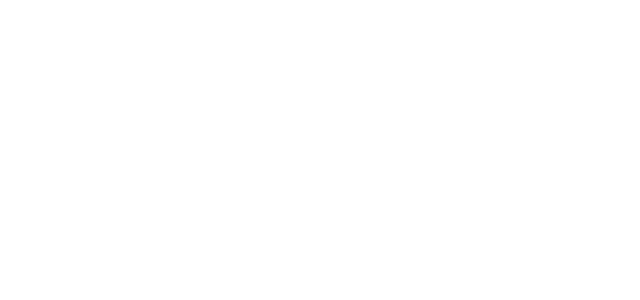
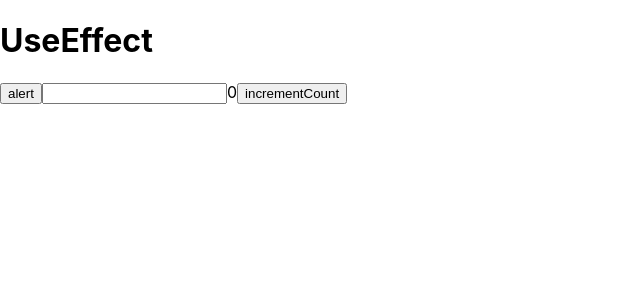
Before and after one commit to harshareddy979/july29threact, a React (Create React App) app: page /useeffect in a window 1280 px wide. Before the commit this address had no page. Shown: the top 300 px of the page, without its empty margins (0-640 px from the left). Built offline with nearby package versions, Linux system fonts and the light colour scheme.

Commit message:
added useeffect

```diff
--- a/package.json
+++ b/package.json
@@ -14,7 +14,7 @@
     "web-vitals": "^2.1.4"
   },
   "scripts": {
-    "start": "react-scripts start",
+    "start": "set PORT=4000 && react-scripts start",
     "build": "react-scripts build",
     "test": "react-scripts test",
     "eject": "react-scripts eject"
--- /dev/null
+++ b/src/Components/UseEffect.js
@@ -0,0 +1,29 @@
+import React, { useEffect, useState } from "react";
+
+function UseEffect(){
+
+    function showAlert(count){
+        setTimeout(()=>{
+            alert("useEffect page is called and count is"+count)
+        },[])
+    }
+    const [count,setCount]=useState(0)
+    const [name,setName]=useState("")
+
+    useEffect(()=>{
+        showAlert(count)
+    },[count,name])
+
+    return(
+        <div>
+            {/* {showAlert()} */}
+            <h1>UseEffect</h1>
+            <button onClick={()=>{showAlert()}}>alert</button>
+            <input onChange={(e)=>{setName(e.target.value)}}></input>
+            {count}
+            <button onClick={()=>{setCount(count+1)}}>incrementCount</button>
+        </div>
+    )
+}
+
+export default UseEffect
--- a/src/index.js
+++ b/src/index.js
@@ -9,6 +9,7 @@
 import RegisterComponent from './Components/Register';
 import HomePage from './Components/Homepage';
 import ContactPage from './Components/Contact';
+import UseEffect from './Components/UseEffect';
 
 const root = ReactDOM.createRoot(document.getElementById('root'));
 root.render(
@@ -20,6 +21,7 @@
                 <Route path='/registration' element={<RegisterComponent />} ></Route>
                 <Route path='/homepage' element={<HomePage/>}></Route>
                 <Route path='/contact' element={<ContactPage/>}></Route>
+                <Route path='/useeffect' element={<UseEffect/>}></Route>
         </Routes>
     </BrowserRouter>
 
```
